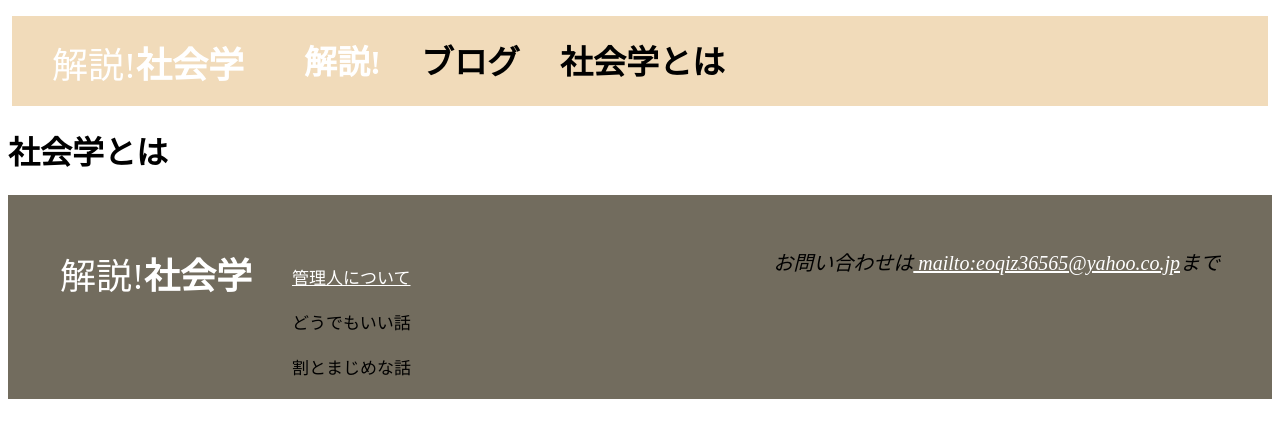
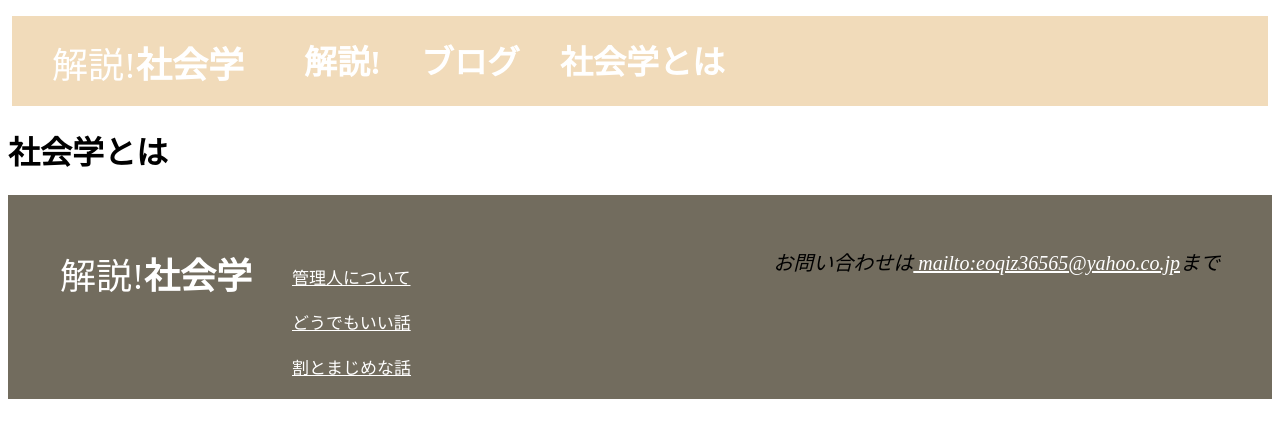
Before and after one commit to ShakaiGaku/NewSocialMovements, a plain HTML site: page index.html in a window 1280 px wide. Drawn offline with Linux system fonts and the light colour scheme.

Commit message:
Update index.html

```diff
--- a/index.html
+++ b/index.html
@@ -16,8 +16,8 @@
        <ul>
         <a href="https://shakaigaku.github.io/kaisetu1/">
         <li><b>解説!</b></li></a>
-         <li><b>ブログ</b></li>
-         <li><b>社会学とは</b></li>
+         <a href="https://shakaigaku.github.io/blog1/"><li><b>ブログ</b></li></a>
+         <a href="https://shakaigaku.github.io/WhatisSociology/"><li><b>社会学とは</b></li></a>
        </ul>
      </div>
    </div>
@@ -39,8 +39,8 @@
      <div class="footer-list">
        <ul>
          <a href="https://shakaigaku.github.io/author/"><li>管理人について</li></a>
-         <li>どうでもいい話</li>
-         <li>割とまじめな話</li>
+         <a href="https://shakaigaku.github.io/TGIF/"><li>どうでもいい話</li></a>
+         <a href="https://shakaigaku.github.io/keener/"><li>割とまじめな話</li></a>
        </ul>
      </div>
      <div class="contact">
```
